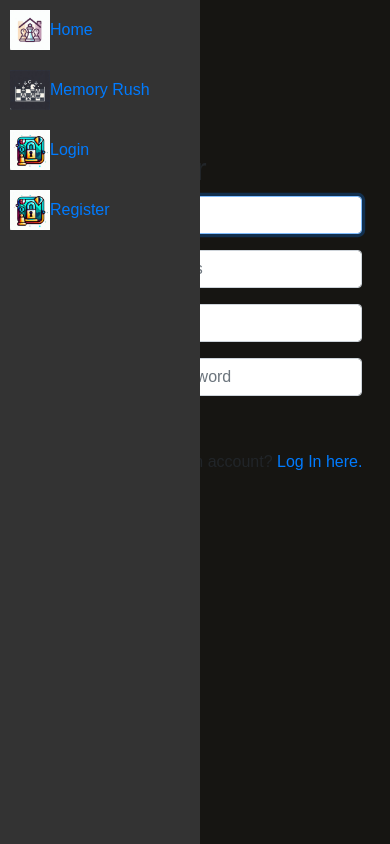
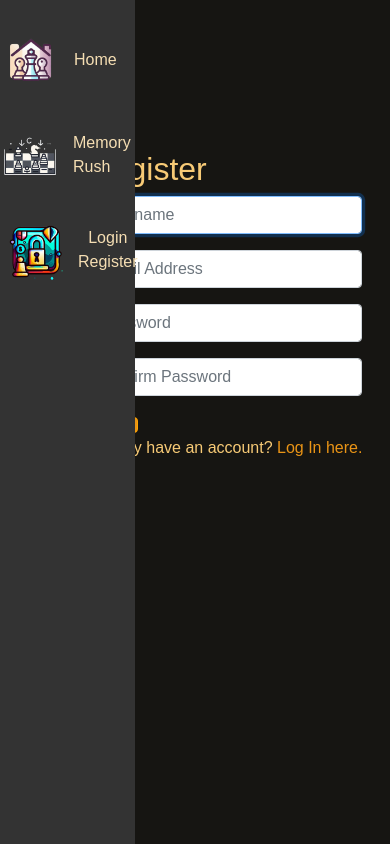
Before and after one commit to mapleleafu/chess-website, a Django app: page /register in a window 390 px wide. Run offline with Django 4.2, Linux system fonts and the light colour scheme; some libraries are stand-ins or nearby versions.

Commit message:
page visual improvements

```diff
--- a/chess_content/static/chess_content/styles.css
+++ b/chess_content/static/chess_content/styles.css
@@ -13,22 +13,40 @@ body {
     height: 100%;
     transition: width 0.3s ease;
     z-index: 9999;
-  }
+}
 
 .sidebar-item {
     display: flex;
     align-items: center;
-    padding: 10px;
+    margin-top: 25px;
     color: white;
 }
 
+#sidebar-item1 img {
+    margin-left: -4px;
+}
+
+#sidebar-item2 img {
+    margin-left: -5px;
+}
+
+#sidebar-item4 img {
+    margin-left: -6px;
+}
+
 .sidebar-item img {
-    width: 40px;
-    height: 40px;
+    width: 70px;
+    height: 70px;
 }
 
 .item-text {
     display: none;
+    margin-left: 15px;
+    color: wheat
+}
+
+.item-text:hover {
+    color: rgb(247, 202, 118);
 }
 
 .sidebar:hover {
@@ -37,9 +55,11 @@ body {
 
 .sidebar:hover .item-text {
     display: inline;
+    text-decoration: none;
 }
 
 .main_header {
+    margin-top: 20px;
     text-align: center;
 }
 
@@ -82,6 +102,30 @@ button{
     animation: scaleUp 5s steps(5);
 }
 
+.register_text,
+.have_account_text {
+    color: rgb(247, 202, 118);
+}
+
+.a_link {
+    color:rgb(233, 148, 22);
+}
+
+.a_link:hover {
+    text-decoration:none;
+    color: rgb(158, 102, 17);;
+}
+
+.btn.btn-primary.register {
+    background-color: rgb(233, 148, 22);
+    border-color: orange;
+}
+
+.btn.btn-primary.register:hover {
+    background-color:rgb(158, 100, 13);
+    border-color: rgb(109, 76, 15);
+}
+
 @keyframes scaleUp {
     0% { transform: scale(1); }
     100% { transform: scale(1.5); }
@@ -106,6 +150,20 @@ button{
     text-align: center;
     justify-content: center;
     width: 100px;
+    gap: 2px;
+}
+
+.button_row {
+    justify-content: center;
+    align-items: center;
+    display: contents;
+}
+
+.board_and_controls {
+    display: flex;
+    flex-direction: row; /* By default, set flex direction to row */
+    justify-content: center;
+    align-items: center;
 }
 
 .board_and_duplicates {
@@ -240,6 +298,7 @@ button{
     color: rgb(233, 148, 22);
     text-align: center;
     font-weight: bold;
+    margin-top: 50px;
 }
 
 .p1 {
@@ -254,7 +313,7 @@ button{
     flex-wrap: wrap;
     justify-content: center;
     align-items: center; /* Center items vertically */
-    min-height: 80vh;  /* 80% of the viewport height */
+    min-height: 70vh;  /* 80% of the viewport height */
     gap: 30px;
 }
 
@@ -285,6 +344,12 @@ button{
     border-radius: 5px;
 }
 
+.icon-text-wrapper {
+    display: flex;
+    align-items: center;
+}
+
+/* Mobile view */
 @media only screen and (max-width: 450px) {
     .hover-play-video {
         flex-direction: column;
@@ -302,7 +367,69 @@ button{
         align-items: center;
     }
     .memory_board {
+        width: 240px;
+        height: 240px;
+    }
+    .control_panel {
         width: 100%;
-        height: 100%;
+        order: 2;
+    }
+    .button_row {
+        display: flex;
+        flex-direction: row;
+        justify-content: space-around;
+        width: 70%;
+        gap: 15px;
+    }
+    .black_original_pieces,
+    .white_original_pieces {
+        width: 310px;
+    }
+    .board_and_controls {
+        display: flex;
+        flex-direction: column;
+        justify-content: center;
+        align-items: center;
+        height: 100vh;
+    }
+    .chess_pieces {
+        width: 33.3px;
+        height: 33.3px;
+        border: 0px solid;
+        margin-left: 2px;
+    }
+    .trash,
+    .cursor {
+        width: 30.4px;
+        height: 27.3px;
+        border: 0px solid;
+    }
+    .btn {
+        padding: 0px;
+        width: 50px;
+        height: 70%;
+        font-size:0.6em;
+    }
+    .sidebar:hover {
+        width: 135px;
+    }
+    .item-text {
+        margin-left: 8px;
+    }
+    .main_header {
+        margin-top: 5px;
+    }
+    .messages {
+        width: 70%;
+        justify-content: center;
+        align-items: center;
+        display: flex;
+    }
+    .icon-text-wrapper {
+        flex-direction: column;
+    }
+    .sidebar-item img {
+        width: 70px;
+        height: 70px;
     }
 }
--- a/chess_content/templates/chess_content/layout.html
+++ b/chess_content/templates/chess_content/layout.html
@@ -12,32 +12,31 @@
     <body>
         <div class="page-container">
             <div class="sidebar">
-                <div class="sidebar-item">
-                    <img src="static/chess_content/assets/home_icon.jpg" alt="home">
+                <div class="sidebar-item one" id="sidebar-item1">
+                    <img src="static/chess_content/assets/home_icon.png" alt="home">
                     <a href="{% url 'home' %}" class="item-text">Home</a>
                 </div>
-                <div class="sidebar-item">
-                  <img src="static/chess_content/assets/memory_icon.jpg" alt="memory_rush">
+                <div class="sidebar-item" id="sidebar-item2">
+                  <img src="static/chess_content/assets/memory_icon.png" alt="memory_rush">
                   <a href="{% url 'memory_rush' %}" class="item-text">Memory Rush</a>
                 </div>
                 {% if user.is_authenticated %}
-                <div class="sidebar-item">
-                  <img src="static/chess_content/assets/history_icon.jpg" alt="game_history">
+                <div class="sidebar-item" id="sidebar-item3">
+                  <img src="static/chess_content/assets/history_icon.png" alt="game_history">
                   <a href="{% url 'game_history' %}" class="item-text">Game History</a>
                 </div>
-                <div class="sidebar-item">
-                  <img src="static/chess_content/assets/login_icon.jpg" alt="logout">
+                <div class="sidebar-item" id="sidebar-item4">
+                  <img src="static/chess_content/assets/login_icon.png" alt="logout">
                   <a href="{% url 'logout' %}" class="item-text">Log Out</a>
                 </div>
                 {% else %}
-                <div class="sidebar-item">
-                  <img src="static/chess_content/assets/login_icon.jpg" alt="login">
-                  <a href="{% url 'login' %}" class="item-text">Login</a>
-                </div>
-                <div class="sidebar-item">
-                  <img src="static/chess_content/assets/login_icon.jpg" alt="register">
-                  <a href="{% url 'register' %}" class="item-text">Register</a>
-                </div>
+                <div class="sidebar-item" id="sidebar-item5">
+                  <img src="static/chess_content/assets/login_icon.png" alt="login">
+                  <div class="icon-text-wrapper">
+                      <a href="{% url 'login' %}" class="item-text">Login</a>
+                      <a href="{% url 'register' %}" class="item-text">Register</a>
+                  </div>
+              </div>
                 {% endif %}
             </div>
             <div class="content-container">
--- a/chess_content/templates/chess_content/login.html
+++ b/chess_content/templates/chess_content/login.html
@@ -6,7 +6,7 @@
 {% block body %}
 
 <div class="create_list" style="margin-top:150px;">
-    <h2>Login</h2>
+    <h2 class="register_text">Login</h2>
     <form action="{% url 'login' %}" method="post">
         {% csrf_token %}
         <div class="form-group">
@@ -15,9 +15,9 @@
         <div class="form-group">
             <input class="form-control" type="password" name="password" placeholder="Password">
         </div>
-        <input class="btn btn-primary" type="submit" value="Login">
+        <input class="btn btn-primary register" type="submit" value="Login">
     </form>
-    Don't have an account? <a href="{% url 'register' %}">Register here.</a>
+    <span class="have_account_text">Don't have an account? <a class="a_link" href="{% url 'register' %}">Register here.</a></span>
 </div>
 
 {% endblock %}
--- a/chess_content/templates/chess_content/memory_rush.html
+++ b/chess_content/templates/chess_content/memory_rush.html
@@ -16,6 +16,7 @@
         {% endif %}
     </div>
     <div class="main_wrapper">
+        <div class="board_and_controls">
             <div class="main_content">
                 <div class="black_chess_pieces">
                     <div class="black_original_pieces">
@@ -46,9 +47,13 @@
                 </div>
             </div>
             <div class="control_panel">
+                <div class="button_row">
                     <button type="submit" data-post-id="submit" class="btn btn-success submit">Submit</button>
                     <button class="btn btn-danger clear">Clear All</button>
                     <button class="btn btn-secondary flip">Flip Board</button>
+                </div>
+            </div>
+
         </div>
     </div>
     <div class="welcome_page">
--- a/chess_content/templates/chess_content/register.html
+++ b/chess_content/templates/chess_content/register.html
@@ -6,7 +6,7 @@
 
 {% block body %}
 <div class="create_list" style="margin-top:150px;">
-    <h2>Register</h2>
+    <h2 class="register_text">Register</h2>
     <form action="{% url 'register' %}" method="post">
         {% csrf_token %}
         <div class="form-group">
@@ -21,9 +21,9 @@
         <div class="form-group">
             <input class="form-control" type="password" name="confirmation" placeholder="Confirm Password">
         </div>
-        <input class="btn btn-primary" type="submit" value="Register">
+        <input class="btn btn-primary register" type="submit" value="Register">
     </form>
 
-    Already have an account? <a href="{% url 'login' %}">Log In here.</a>
+    <span class="have_account_text">Already have an account? <a class="a_link" href="{% url 'login' %}">Log In here.</a></span>
 </div>
 {% endblock %}
```
Also changed, not shown: chess_content/static/chess_content/assets/history_icon.jpg (deleted), chess_content/static/chess_content/assets/history_icon.png (added), chess_content/static/chess_content/assets/home_icon.jpg (deleted), chess_content/static/chess_content/assets/home_icon.png (added), chess_content/static/chess_content/assets/login_icon.jpg (deleted), chess_content/static/chess_content/assets/login_icon.png (added), chess_content/static/chess_content/assets/memory_icon.jpg (deleted), chess_content/static/chess_content/assets/memory_icon.png (added), db.sqlite3. Lines whose indentation alone changed are shown as unchanged.
